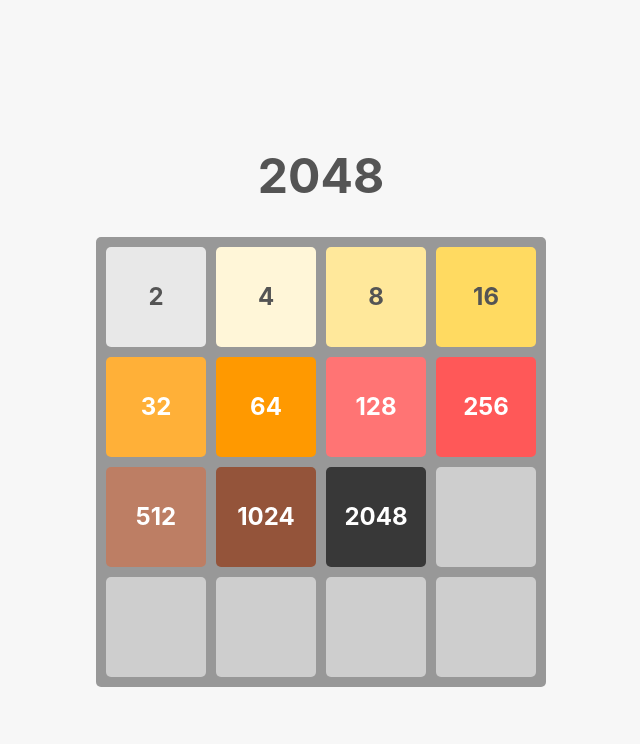
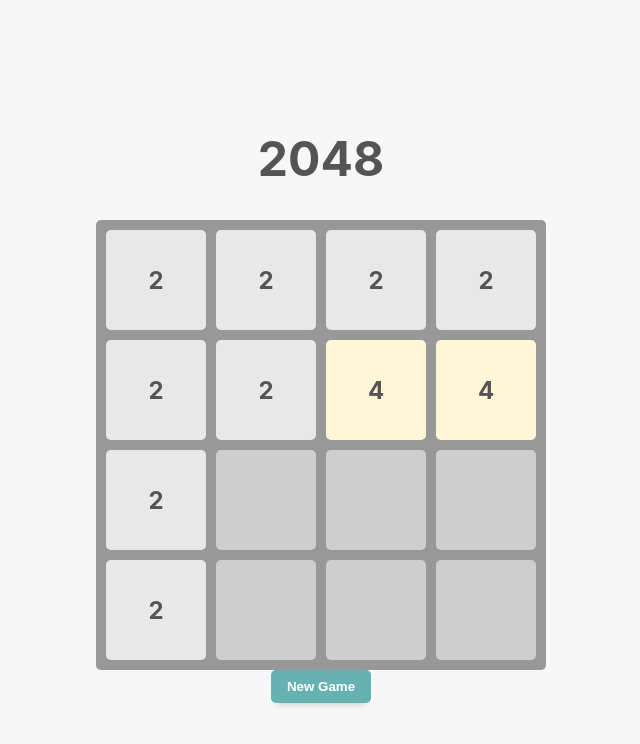
Before and after one commit to MalikBagwala/react-2048, a React (Create React App) app: page / in a window 1280 px wide. Shown: the top 744 px of the page, without its empty margins (319-959 px from the left). Built offline with nearby package versions, Linux system fonts and the light colour scheme; the HTML template or start-up script is replaced by a standard one.

Commit message:
Updated Button

```diff
--- a/src/App.tsx
+++ b/src/App.tsx
@@ -1,10 +1,11 @@
-import { cloneDeep, random } from "lodash-es";
-import React, { useState } from "react";
+import { cloneDeep, random, set } from "lodash-es";
+import React, { useCallback, useState } from "react";
 import styled from "styled-components";
 import Board from "./components/board/board.component";
+import Button from "./components/button/button.component";
 import Cell from "./components/cell/cell.component";
+import GameOver from "./components/game-over/game-over.component";
 import useHotkey, { ArrowKeyType } from "./hooks/useHotkey";
-import GameOver from "./components/game-over/game-over.component";
 const Div = styled.div`
   background: #f7f7f7;
   height: 100vh;
@@ -24,26 +25,42 @@
 interface AppProps {}
 const App: React.FC<AppProps> = () => {
   const [state, setState] = useState([
-    [2, 4, 8, 16],
-    [32, 64, 128, 256],
-    [512, 1024, 2048, null],
-    [null, null, null, null],
+    [2, 2, 2, 2],
+    [2, 2, 4, 4],
+    [2, null, null, null],
+    [2, null, null, null],
   ]);
 
   const [isOver, setOver] = useState(false);
 
   function handleKeyPress(type: ArrowKeyType) {
     const stateCopy = cloneDeep(state);
-    stateCopy[random(0, 3)][random(0, 3)] = 2;
-    stateCopy[random(0, 3)][random(0, 3)] = 4;
-    stateCopy[random(0, 3)][random(0, 3)] = 8;
-    stateCopy[random(0, 3)][random(0, 3)] = 16;
+    switch (type) {
+      case "ArrowUp":
+        // setState(stateCopy);
+        return;
+
+      default:
+        break;
+    }
 
     setState(stateCopy);
-    setOver(state.every((row) => row.every((v) => v)));
   }
   useHotkey(handleKeyPress);
 
+  const handleNewGame = useCallback(() => {
+    const newArray: (number | null)[][] = [
+      [null, null, null, null],
+      [null, null, null, null],
+      [null, null, null, null],
+      [null, null, null, null],
+    ];
+    for (let i = 0; i < 2; i++) {
+      const randCell = [random(0, 3), random(0, 3)];
+      set(newArray, randCell, (i + 1) * 2);
+    }
+    setState(newArray);
+  }, []);
   return (
     <Div>
       <H1>2048</H1>
@@ -55,6 +72,7 @@
         })}
         {isOver && <GameOver />}
       </Board>
+      <Button onClick={handleNewGame}>New Game</Button>
     </Div>
   );
 };
--- /dev/null
+++ b/src/components/button/button.component.tsx
@@ -0,0 +1,11 @@
+import React from "react";
+import { BTN } from "./button.styles";
+
+interface ButtonProps {
+  onClick?: any;
+}
+const Button: React.FC<ButtonProps> = ({ children, ...otherProps }) => {
+  return <BTN {...otherProps}>{children}</BTN>;
+};
+
+export default Button;
--- /dev/null
+++ b/src/components/button/button.styles.js
@@ -0,0 +1,20 @@
+import styled from "styled-components";
+
+export const BTN = styled.button`
+  background: none;
+  outline: none;
+  border: none;
+  padding: 9px 16px;
+  background: #66b2b2;
+  color: white;
+  font-weight: 600;
+  border-radius: 5px;
+  box-shadow: 0 8px 6px -6px #d4d4d4;
+  cursor: pointer;
+  transition: 0.2s all ease-in;
+  &:hover {
+    opacity: 0.8;
+  }
+
+  /* ... */
+`;
```
